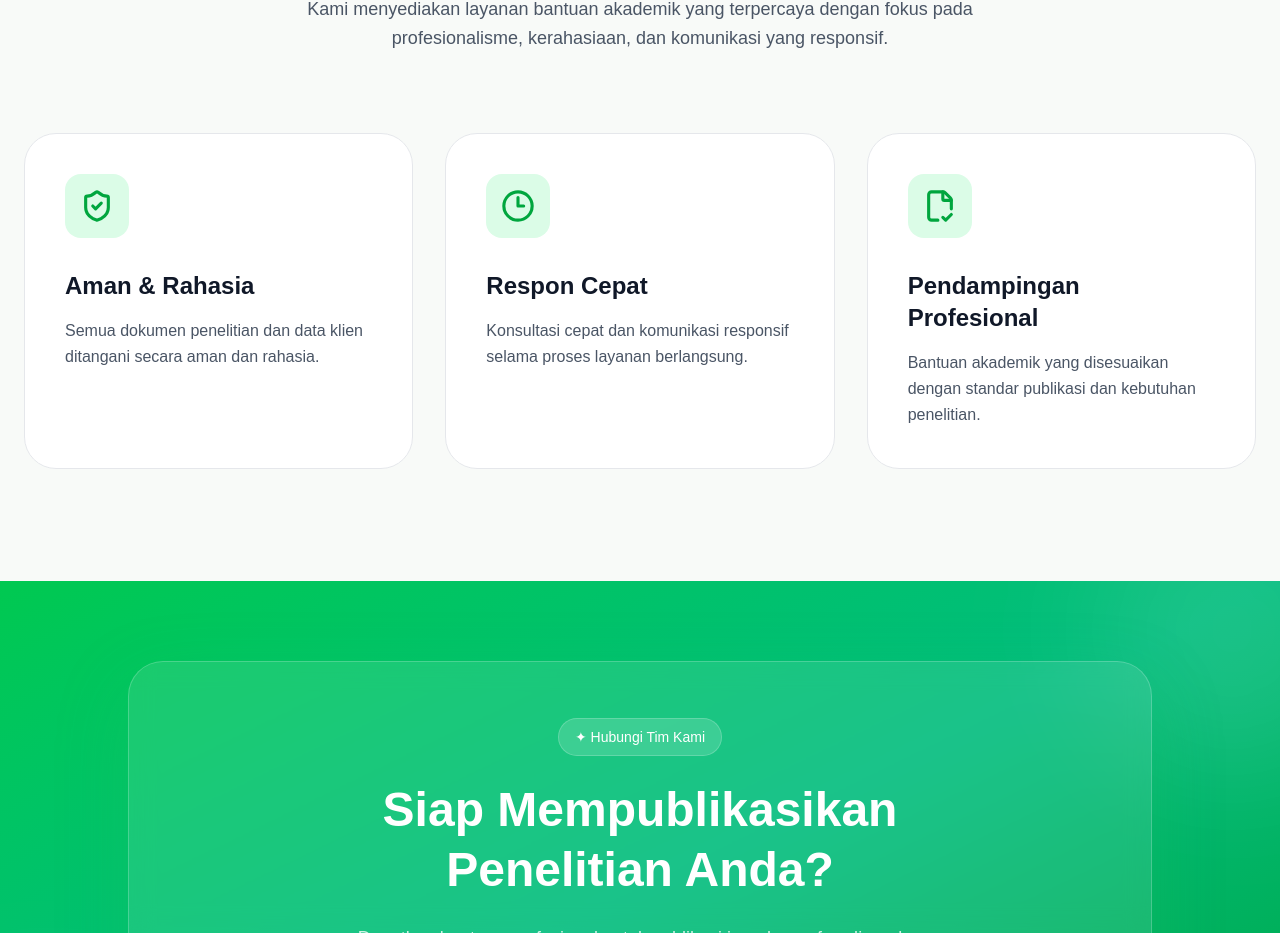
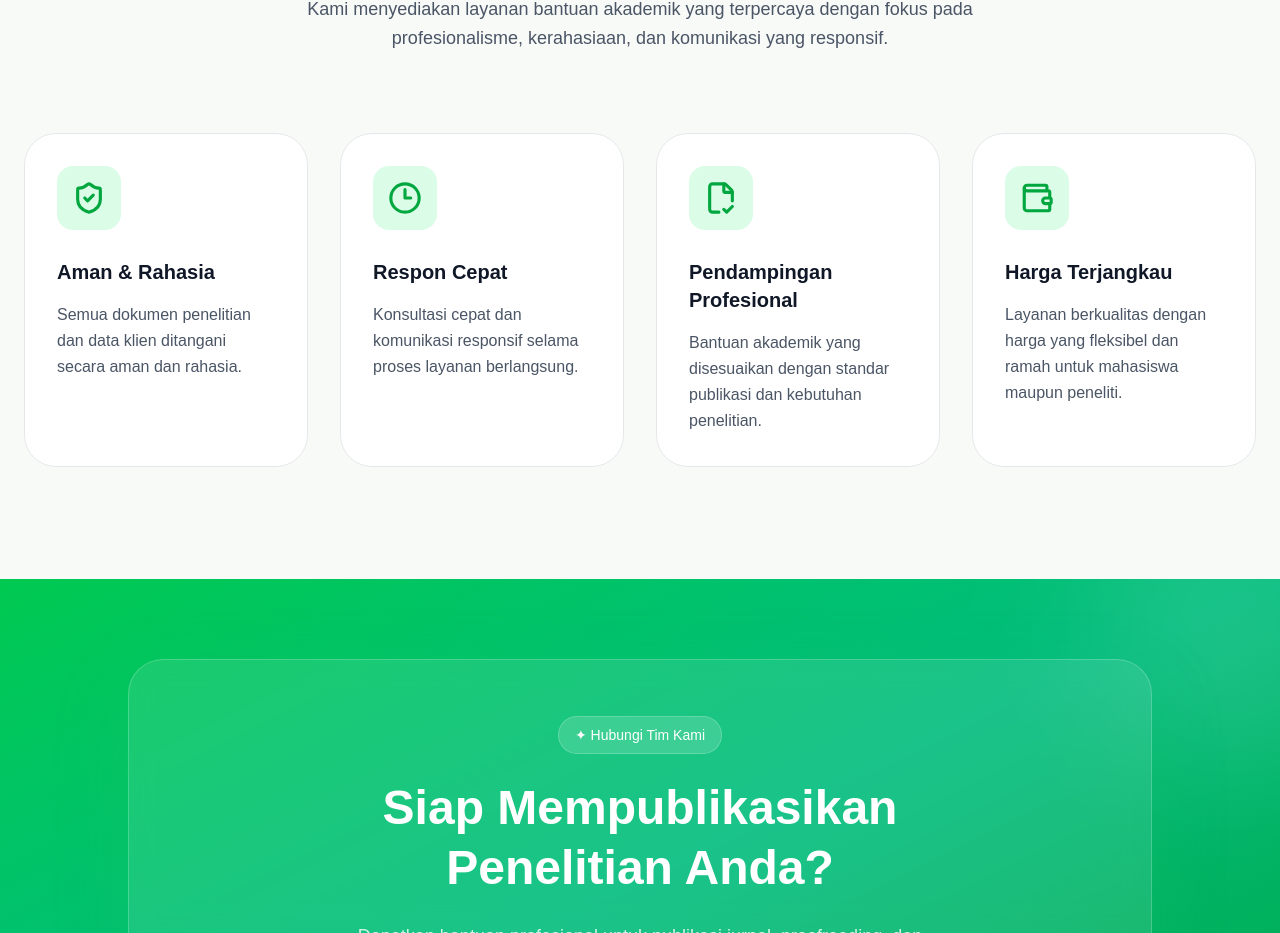
Before and after one commit to fachrezza/Lizroe-ScholarPress, a React (Vite) app: page / in a window 1280 px wide. Shown: the part 2532-3465 px from the top of the page. Built offline with nearby package versions, Linux system fonts and the light colour scheme.

Commit message:
updating why

```diff
--- a/src/components/WhyChoose.jsx
+++ b/src/components/WhyChoose.jsx
@@ -2,6 +2,7 @@ import {
   ShieldCheck,
   Clock3,
   FileCheck2,
+  Wallet,
 } from "lucide-react";
 
 const items = [
@@ -19,6 +20,11 @@ const items = [
     icon: <FileCheck2 size={34} strokeWidth={2.2} />,
     title: "Pendampingan Profesional",
     desc: "Bantuan akademik yang disesuaikan dengan standar publikasi dan kebutuhan penelitian.",
+  },
+  {
+    icon: <Wallet size={34} strokeWidth={2.2} />,
+    title: "Harga Terjangkau",
+    desc: "Layanan berkualitas dengan harga yang fleksibel dan ramah untuk mahasiswa maupun peneliti.",
   },
 ];
 
@@ -60,7 +66,7 @@ export default function WhyChoose() {
             grid
             grid-cols-1
             sm:grid-cols-2
-            md:grid-cols-3
+            lg:grid-cols-4
             gap-6 sm:gap-8
             mt-12 sm:mt-20
           "
@@ -74,7 +80,7 @@ export default function WhyChoose() {
                 bg-white
                 border border-gray-200
                 rounded-2xl sm:rounded-[32px]
-                p-6 sm:p-10
+                p-6 sm:p-8
                 hover:-translate-y-1 sm:hover:-translate-y-2
                 hover:border-green-300
                 hover:shadow-[0_20px_60px_rgba(34,197,94,0.12)]
@@ -99,7 +105,7 @@ export default function WhyChoose() {
               </div>
 
               {/* TITLE */}
-              <h3 className="text-lg sm:text-2xl font-semibold text-gray-900 mt-5 sm:mt-8">
+              <h3 className="text-lg sm:text-xl font-semibold text-gray-900 mt-5 sm:mt-7">
                 {item.title}
               </h3>
 
```
